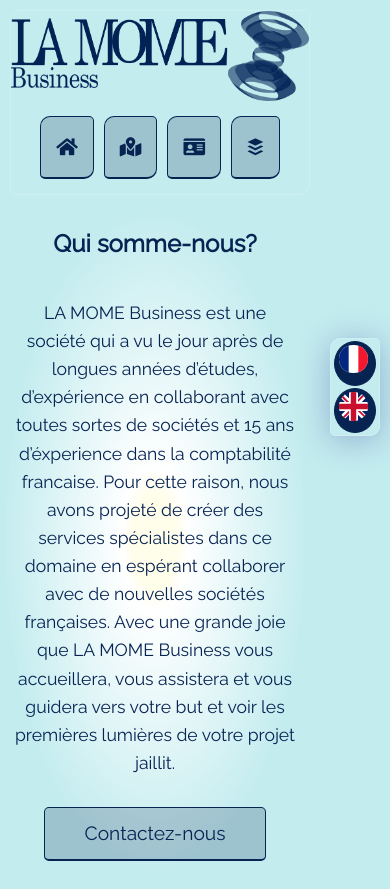
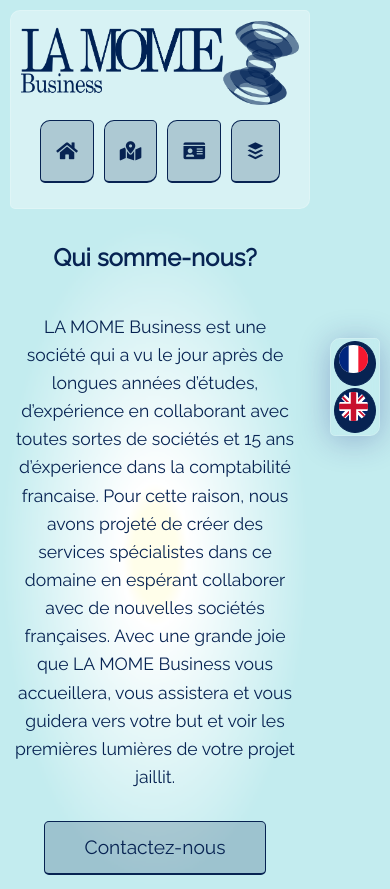
Before and after one commit to MedGhazal/LaMome-Business-Website, a PHP site: page / in a window 390 px wide. Shown: the top 889 px of the page. Run offline with PHP 8.4, Linux system fonts and the light colour scheme.

Commit message:
changed background of header and added padding

```diff
--- a/styles/stylesheet.css
+++ b/styles/stylesheet.css
@@ -634,8 +634,9 @@
 	}
 	.navbar {
 		margin: 0;
-		padding: 0;
+		padding: 10px;
 		box-shadow: none;
+		background: #d7f2f4;
 	}
 	.navbar img {
 		height: auto;
```
